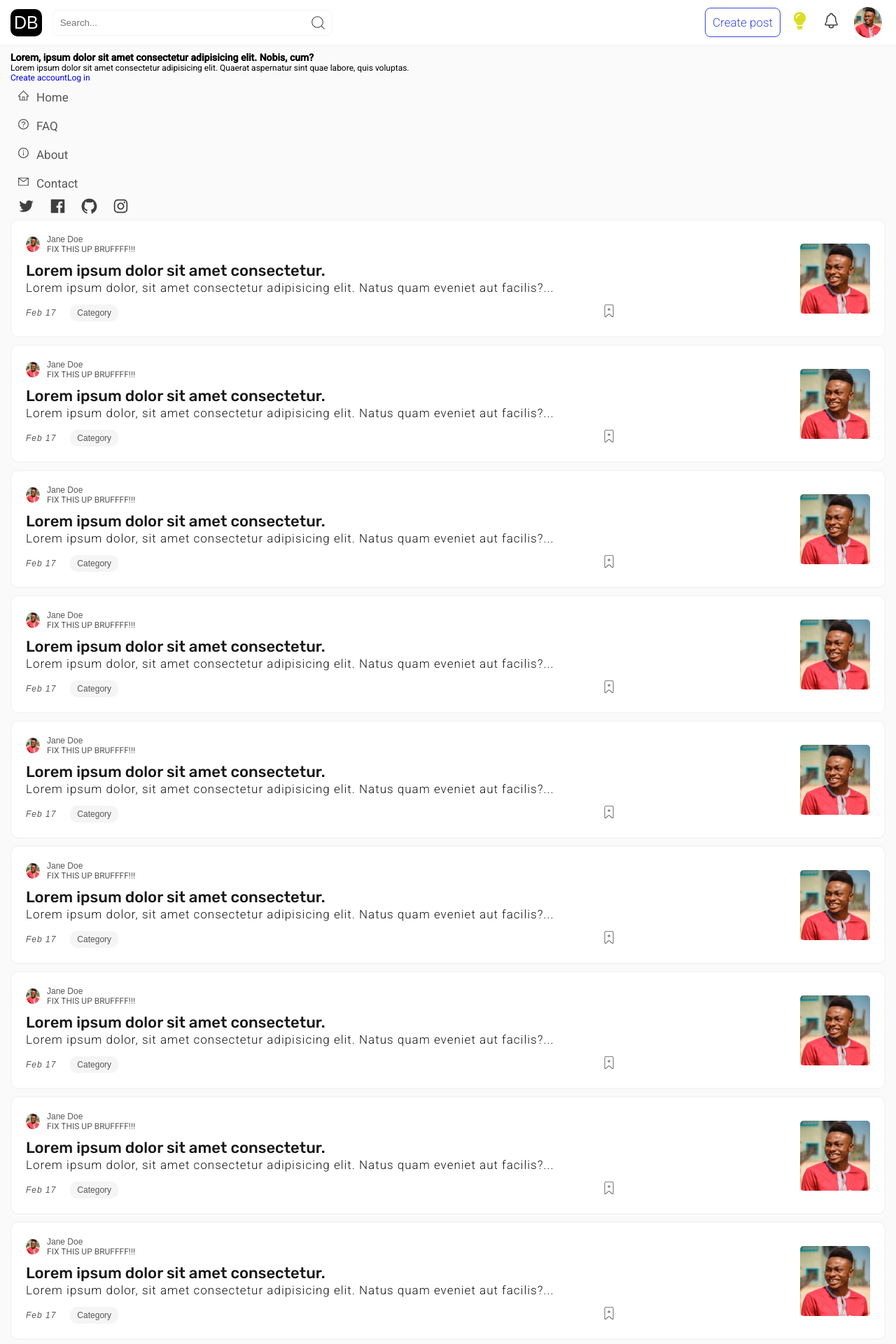
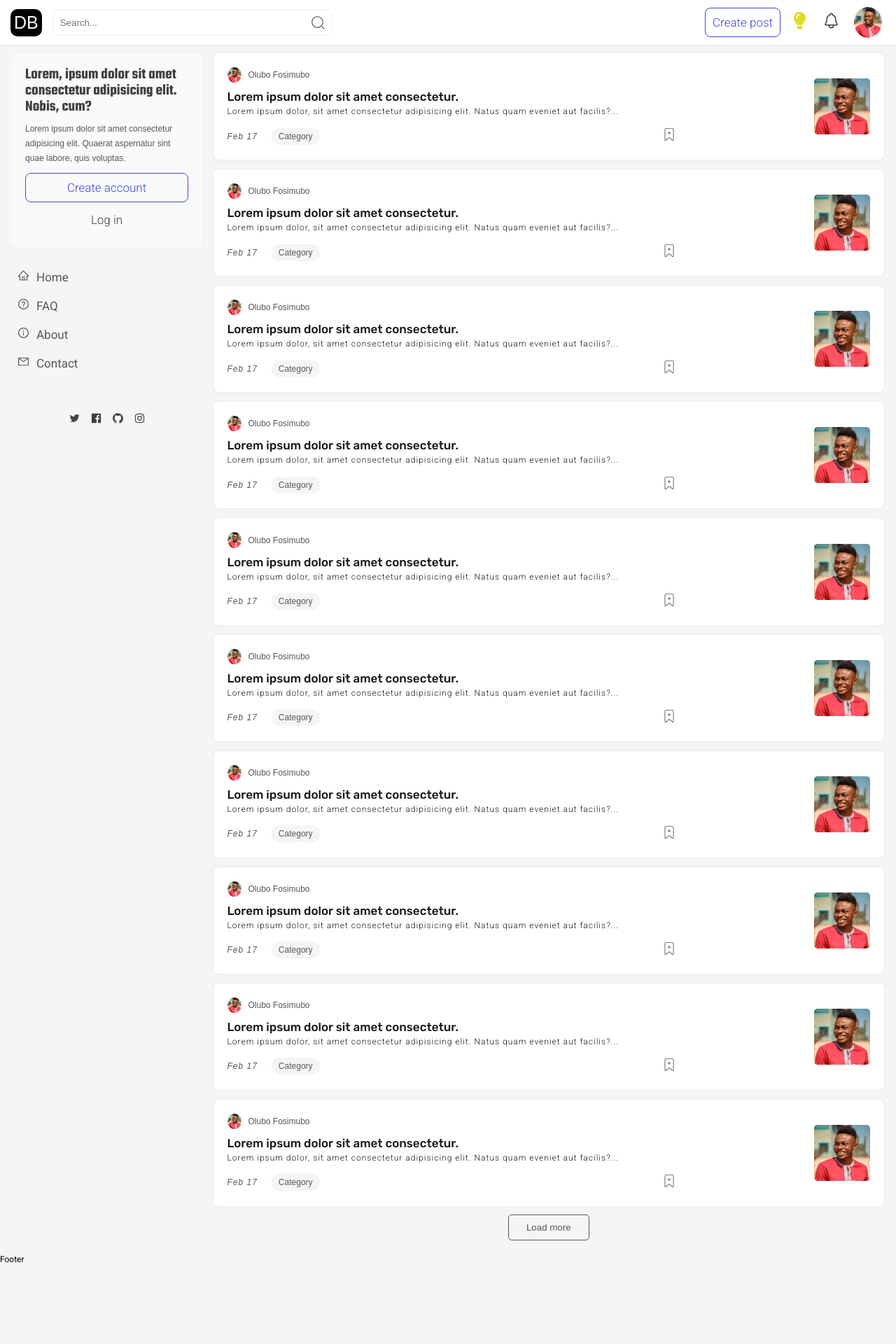
Before and after one commit to FojoBass/blog, a React (Create React App) app: page / in a window 1280 px wide. Shown: the top 1920 px of the page at 70% size. After the commit the page ends 1806 px from the top, so only its background shows below. Built offline with nearby package versions, Linux system fonts and the light colour scheme; a web font is replaced by a local one.

Commit message:
Build Build Build

```diff
--- a/src/pages/Home.tsx
+++ b/src/pages/Home.tsx
@@ -1,14 +1,20 @@
-import React from 'react';
+import React, { useState } from 'react';
 import { Link } from 'react-router-dom';
 import SidenavPart from './components/SidenavPart';
 import dummyImg from '../assets/Me cropped.jpg';
 import { CiBookmarkPlus } from 'react-icons/ci';
+import AuthorInfo from './components/AuthorInfo';
+
+// TODO IMPLEMNET RESPONSE SCROLL FOR ASIDE
 
 const Home = () => {
+  // TODO JUST A PLACEHOLDER FOR AUTH
+  const [isLogged, setIsLogged] = useState(false);
   return (
     <section id='home_sect'>
-      <div className='center_sect'>
+      <div className='center_sect home_wrapper'>
         <aside className='left_side'>
+          {!isLogged ? (
             <div className='not_logged_sect'>
               <h3>
                 Lorem, ipsum dolor sit amet consectetur adipisicing elit. Nobis,
@@ -27,65 +33,34 @@ const Home = () => {
                   Log in
                 </Link>
               </div>
+            </div>
+          ) : (
+            ''
+          )}
 
           <SidenavPart />
-          </div>
         </aside>
 
         <main className='main_side'>
           <article className='single_post'>
             <div className='post_wrapper'>
               <div className='top'>
-                <Link to='/p/dummyUser' className='img_wrapper'>
-                  <img src={dummyImg} />
+                <div className='top_child'>
+                  <Link className='img_wrapper' to='/p/dummyUser'>
+                    <img src={dummyImg} alt='' />
                   </Link>
                   <Link to='/p/dummyUser' className='author_name'>
-                  jane doe
-                  <div className='author_info'>FIX THIS UP BRUFFFF!!!</div>
+                    Olubo Fosimubo
                   </Link>
+                  <AuthorInfo
+                    imgUrl={dummyImg}
+                    name={'dummy Name'}
+                    about={
+                      'Lorem ipsum, dolor sit amet consectetur adipisicing elit. Delectus, quisquam.'
+                    }
+                    followersCount={25}
+                  />
                 </div>
-
-              <div className='mid'>
-                <Link to='/dummyUser/dummyPost' className='title'>
-                  Lorem ipsum dolor sit amet consectetur.
-                </Link>
-                <p className='detail'>
-                  Lorem ipsum dolor, sit amet consectetur adipisicing elit.
-                  Natus quam eveniet aut facilis?...
-                </p>
-              </div>
-
-              <div className='bottom'>
-                <div className='bottom_left'>
-                  <span className='created_at'>Feb 17</span>
-                  <Link className='category' to='/categories/dummy'>
-                    Category
-                  </Link>
-                </div>
-
-                <div className='bottom_right'>
-                  <button className='bkmark_btn'>
-                    <CiBookmarkPlus />
-                  </button>
-                </div>
-              </div>
-            </div>
-
-            <Link to='/dummyUser/dummyPost' className='img_wrapper'>
-              <img src={dummyImg} alt='' />
-            </Link>
-          </article>
-
-          <article className='single_post'>
-            <div className='post_wrapper'>
-              <div className='top'>
-                <Link to='/p/dummyUser' className='img_wrapper'>
-                  <img src={dummyImg} />
-                </Link>
-                <Link to='/p/dummyUser' className='author_name'>
-                  jane doe
-                  <div className='author_info'>FIX THIS UP BRUFFFF!!!</div>
-                </Link>
               </div>
 
               <div className='mid'>
@@ -121,13 +96,22 @@ const Home = () => {
           <article className='single_post'>
             <div className='post_wrapper'>
               <div className='top'>
-                <Link to='/p/dummyUser' className='img_wrapper'>
-                  <img src={dummyImg} />
+                <div className='top_child'>
+                  <Link className='img_wrapper' to='/p/dummyUser'>
+                    <img src={dummyImg} alt='' />
                   </Link>
                   <Link to='/p/dummyUser' className='author_name'>
-                  jane doe
-                  <div className='author_info'>FIX THIS UP BRUFFFF!!!</div>
+                    Olubo Fosimubo
                   </Link>
+                  <AuthorInfo
+                    imgUrl={dummyImg}
+                    name={'dummy Name'}
+                    about={
+                      'Lorem ipsum, dolor sit amet consectetur adipisicing elit. Delectus, quisquam.'
+                    }
+                    followersCount={25}
+                  />
+                </div>
               </div>
 
               <div className='mid'>
@@ -163,13 +147,22 @@ const Home = () => {
           <article className='single_post'>
             <div className='post_wrapper'>
               <div className='top'>
-                <Link to='/p/dummyUser' className='img_wrapper'>
-                  <img src={dummyImg} />
+                <div className='top_child'>
+                  <Link className='img_wrapper' to='/p/dummyUser'>
+                    <img src={dummyImg} alt='' />
                   </Link>
                   <Link to='/p/dummyUser' className='author_name'>
-                  jane doe
-                  <div className='author_info'>FIX THIS UP BRUFFFF!!!</div>
+                    Olubo Fosimubo
                   </Link>
+                  <AuthorInfo
+                    imgUrl={dummyImg}
+                    name={'dummy Name'}
+                    about={
+                      'Lorem ipsum, dolor sit amet consectetur adipisicing elit. Delectus, quisquam.'
+                    }
+                    followersCount={25}
+                  />
+                </div>
               </div>
 
               <div className='mid'>
@@ -205,13 +198,22 @@ const Home = () => {
           <article className='single_post'>
             <div className='post_wrapper'>
               <div className='top'>
-                <Link to='/p/dummyUser' className='img_wrapper'>
-                  <img src={dummyImg} />
+                <div className='top_child'>
+                  <Link className='img_wrapper' to='/p/dummyUser'>
+                    <img src={dummyImg} alt='' />
                   </Link>
                   <Link to='/p/dummyUser' className='author_name'>
-                  jane doe
-                  <div className='author_info'>FIX THIS UP BRUFFFF!!!</div>
+                    Olubo Fosimubo
                   </Link>
+                  <AuthorInfo
+                    imgUrl={dummyImg}
+                    name={'dummy Name'}
+                    about={
+                      'Lorem ipsum, dolor sit amet consectetur adipisicing elit. Delectus, quisquam.'
+                    }
+                    followersCount={25}
+                  />
+                </div>
               </div>
 
               <div className='mid'>
@@ -247,13 +249,22 @@ const Home = () => {
           <article className='single_post'>
             <div className='post_wrapper'>
               <div className='top'>
-                <Link to='/p/dummyUser' className='img_wrapper'>
-                  <img src={dummyImg} />
+                <div className='top_child'>
+                  <Link className='img_wrapper' to='/p/dummyUser'>
+                    <img src={dummyImg} alt='' />
                   </Link>
                   <Link to='/p/dummyUser' className='author_name'>
-                  jane doe
-                  <div className='author_info'>FIX THIS UP BRUFFFF!!!</div>
+                    Olubo Fosimubo
                   </Link>
+                  <AuthorInfo
+                    imgUrl={dummyImg}
+                    name={'dummy Name'}
+                    about={
+                      'Lorem ipsum, dolor sit amet consectetur adipisicing elit. Delectus, quisquam.'
+                    }
+                    followersCount={25}
+                  />
+                </div>
               </div>
 
               <div className='mid'>
@@ -289,13 +300,22 @@ const Home = () => {
           <article className='single_post'>
             <div className='post_wrapper'>
               <div className='top'>
-                <Link to='/p/dummyUser' className='img_wrapper'>
-                  <img src={dummyImg} />
+                <div className='top_child'>
+                  <Link className='img_wrapper' to='/p/dummyUser'>
+                    <img src={dummyImg} alt='' />
                   </Link>
                   <Link to='/p/dummyUser' className='author_name'>
-                  jane doe
-                  <div className='author_info'>FIX THIS UP BRUFFFF!!!</div>
+                    Olubo Fosimubo
                   </Link>
+                  <AuthorInfo
+                    imgUrl={dummyImg}
+                    name={'dummy Name'}
+                    about={
+                      'Lorem ipsum, dolor sit amet consectetur adipisicing elit. Delectus, quisquam.'
+                    }
+                    followersCount={25}
+                  />
+                </div>
               </div>
 
               <div className='mid'>
@@ -331,13 +351,22 @@ const Home = () => {
           <article className='single_post'>
             <div className='post_wrapper'>
               <div className='top'>
-                <Link to='/p/dummyUser' className='img_wrapper'>
-                  <img src={dummyImg} />
+                <div className='top_child'>
+                  <Link className='img_wrapper' to='/p/dummyUser'>
+                    <img src={dummyImg} alt='' />
                   </Link>
                   <Link to='/p/dummyUser' className='author_name'>
-                  jane doe
-                  <div className='author_info'>FIX THIS UP BRUFFFF!!!</div>
+                    Olubo Fosimubo
                   </Link>
+                  <AuthorInfo
+                    imgUrl={dummyImg}
+                    name={'dummy Name'}
+                    about={
+                      'Lorem ipsum, dolor sit amet consectetur adipisicing elit. Delectus, quisquam.'
+                    }
+                    followersCount={25}
+                  />
+                </div>
               </div>
 
               <div className='mid'>
@@ -373,13 +402,22 @@ const Home = () => {
           <article className='single_post'>
             <div className='post_wrapper'>
               <div className='top'>
-                <Link to='/p/dummyUser' className='img_wrapper'>
-                  <img src={dummyImg} />
+                <div className='top_child'>
+                  <Link className='img_wrapper' to='/p/dummyUser'>
+                    <img src={dummyImg} alt='' />
                   </Link>
                   <Link to='/p/dummyUser' className='author_name'>
-                  jane doe
-                  <div className='author_info'>FIX THIS UP BRUFFFF!!!</div>
+                    Olubo Fosimubo
                   </Link>
+                  <AuthorInfo
+                    imgUrl={dummyImg}
+                    name={'dummy Name'}
+                    about={
+                      'Lorem ipsum, dolor sit amet consectetur adipisicing elit. Delectus, quisquam.'
+                    }
+                    followersCount={25}
+                  />
+                </div>
               </div>
 
               <div className='mid'>
@@ -415,13 +453,22 @@ const Home = () => {
           <article className='single_post'>
             <div className='post_wrapper'>
               <div className='top'>
-                <Link to='/p/dummyUser' className='img_wrapper'>
-                  <img src={dummyImg} />
+                <div className='top_child'>
+                  <Link className='img_wrapper' to='/p/dummyUser'>
+                    <img src={dummyImg} alt='' />
                   </Link>
                   <Link to='/p/dummyUser' className='author_name'>
-                  jane doe
-                  <div className='author_info'>FIX THIS UP BRUFFFF!!!</div>
+                    Olubo Fosimubo
                   </Link>
+                  <AuthorInfo
+                    imgUrl={dummyImg}
+                    name={'dummy Name'}
+                    about={
+                      'Lorem ipsum, dolor sit amet consectetur adipisicing elit. Delectus, quisquam.'
+                    }
+                    followersCount={25}
+                  />
+                </div>
               </div>
 
               <div className='mid'>
@@ -454,7 +501,58 @@ const Home = () => {
             </Link>
           </article>
 
-          <button className='load_more_btn'>Load more stories</button>
+          <article className='single_post'>
+            <div className='post_wrapper'>
+              <div className='top'>
+                <div className='top_child'>
+                  <Link className='img_wrapper' to='/p/dummyUser'>
+                    <img src={dummyImg} alt='' />
+                  </Link>
+                  <Link to='/p/dummyUser' className='author_name'>
+                    Olubo Fosimubo
+                  </Link>
+                  <AuthorInfo
+                    imgUrl={dummyImg}
+                    name={'dummy Name'}
+                    about={
+                      'Lorem ipsum, dolor sit amet consectetur adipisicing elit. Delectus, quisquam.'
+                    }
+                    followersCount={25}
+                  />
+                </div>
+              </div>
+
+              <div className='mid'>
+                <Link to='/dummyUser/dummyPost' className='title'>
+                  Lorem ipsum dolor sit amet consectetur.
+                </Link>
+                <p className='detail'>
+                  Lorem ipsum dolor, sit amet consectetur adipisicing elit.
+                  Natus quam eveniet aut facilis?...
+                </p>
+              </div>
+
+              <div className='bottom'>
+                <div className='bottom_left'>
+                  <span className='created_at'>Feb 17</span>
+                  <Link className='category' to='/categories/dummy'>
+                    Category
+                  </Link>
+                </div>
+
+                <div className='bottom_right'>
+                  <button className='bkmark_btn'>
+                    <CiBookmarkPlus />
+                  </button>
+                </div>
+              </div>
+            </div>
+            <Link to='/dummyUser/dummyPost' className='img_wrapper'>
+              <img src={dummyImg} alt='' />
+            </Link>
+          </article>
+
+          <button className='load_more_btn'>Load more</button>
         </main>
       </div>
     </section>
--- /dev/null
+++ b/src/pages/components/AuthorInfo.tsx
@@ -0,0 +1,40 @@
+import React from 'react';
+import { Link } from 'react-router-dom';
+
+export interface AuthorInfoType {
+  imgUrl: string;
+  name: string;
+  about: string;
+  followersCount: number;
+}
+
+const AuthorInfo: React.FC<AuthorInfoType> = ({
+  imgUrl,
+  name,
+  about,
+  followersCount,
+}) => {
+  return (
+    <div className='author_info_wrapper'>
+      <div className='author_info_top'>
+        <Link to='/p/dummyUser' className='heading'>
+          <div className='img_wrapper'>
+            <img src={imgUrl} alt='' />
+          </div>
+
+          <h3 className='name'>{name}</h3>
+        </Link>
+
+        <p className='info'>{about}</p>
+      </div>
+
+      <div className='author_info_bottom'>
+        <span className='left_side'>{followersCount} Followers </span>
+
+        <button className='right_side follow_btn'>Follow</button>
+      </div>
+    </div>
+  );
+};
+
+export default AuthorInfo;
--- /dev/null
+++ b/src/scss/_author_info.scss
@@ -0,0 +1,64 @@
+@import 'config';
+
+.author_info_wrapper {
+  @include position(absolute, left, top, 120%, 50%, x);
+  background-color: var(--bg_clr3);
+  border: 2px solid var(--brd_clr);
+  padding: 20px;
+  width: 300px;
+  border-radius: 5px;
+  transition: all ease-out $fmid_trans;
+  @include opacityHide;
+
+  ::before {
+    content: '';
+    @include position(absolute, left, top, -20px, 50%);
+    border: 10px solid transparent;
+    border-right-color: var(--brd_clr);
+  }
+
+  .heading {
+    @include flexDisplay(center, flex-start);
+    width: fit-content;
+    margin-bottom: 10px;
+
+    .img_wrapper {
+      width: 40px;
+      border-radius: 50%;
+      margin-right: 10px;
+    }
+
+    .name {
+      text-transform: capitalize;
+      font-family: $fnt_hdg2;
+      font-size: $txt_size3;
+      color: var(--txt_clr1);
+      letter-spacing: 0.1rem;
+    }
+  }
+
+  .info {
+    line-height: 2rem;
+    letter-spacing: 0.1rem;
+    color: var(--txt_clr3);
+    margin-bottom: 10px;
+  }
+
+  .author_info_bottom {
+    @include flexDisplay(center, space-between);
+    padding: 10px 0 0;
+    border-top: 1.5px solid var(--brd_clr);
+
+    .left_side {
+      font-family: $fnt_spc2;
+      color: var(--txt_clr1);
+    }
+
+    .follow_btn {
+      background-color: var(--acc_clr);
+      color: #ffffff;
+      padding: 3px 10px;
+      border-radius: 5px;
+    }
+  }
+}
--- a/src/scss/_config.scss
+++ b/src/scss/_config.scss
@@ -30,12 +30,12 @@ $txt_size4: 2.7rem;
   --acc_clr_shd: #3b49df1c;
   --spc_clr: #40404023;
   // --brd_clr: #0000001a;
-  --brd_clr: #f5f5f5;
+  --brd_clr: #f0f0f0;
 }
 
 :root.dark {
-  --bg_clr1: #000000;
-  --bg_clr2: #2b2b2b;
+  --bg_clr1: #2b2b2b;
+  --bg_clr2: #000000;
   --bg_clr3: #171717;
   --txt_clr1: #bdbdbd;
   --txt_clr2: #e5e5e5;
@@ -43,7 +43,7 @@ $txt_size4: 2.7rem;
   --acc_clr: #818cf8;
   --acc_clr_shd: #252953;
   --spc_clr: #5f5f5f93;
-  --brd_clr: #2b2b2b;
+  --brd_clr: #222222;
 }
 
 // * Variables End
@@ -90,21 +90,26 @@ $txt_size4: 2.7rem;
   }
 }
 
-@mixin position($type, $x, $y, $x_val, $y_val) {
+@mixin position($type, $x, $y, $x_val, $y_val, $cancel_trans: false) {
   $x_trans: -$x_val;
   $y_trans: -$y_val;
 
   @if $x == right {
     $x_trans: $x_val;
   }
-  @if &y == bottom {
+  @if $y == bottom {
     $y_trans: $y_val;
   }
 
-  @if unit($x_val) == px {
+  @if (unit($x_val) == px or $cancel_trans == x) {
     $x_trans: 0;
   }
-  @if unit($y_val) == px {
+  @if (unit($y_val) == px or $cancel_trans == y) {
+    $y_trans: 0;
+  }
+
+  @if $cancel_trans == both {
+    $x_trans: 0;
     $y_trans: 0;
   }
 
--- a/src/scss/_defaults.scss
+++ b/src/scss/_defaults.scss
@@ -25,7 +25,7 @@
 }
 
 body {
-  background-color: var(--bg_clr1);
+  background-color: var(--bg_clr2);
   font-size: $txt_size1;
 }
 
@@ -57,6 +57,7 @@ img {
   height: auto;
   width: 100%;
   display: block;
+  background-color: var(--bg_clr2);
 }
 
 .img_wrapper {
--- a/src/scss/_home.scss
+++ b/src/scss/_home.scss
@@ -3,11 +3,103 @@
 #home_sect {
   padding: 10px 0;
 
-  .left_side {
+  .home_wrapper {
+    @include flexDisplay(stretch, space-between);
+    position: relative;
+
+    .left_side:not(.author_info_bottom .left_side) {
       @include displayHide;
       @include mediaQueries(min, 800px) {
         display: block;
+        flex-basis: 22%;
+        align-self: flex-start;
       }
+
+      .not_logged_sect {
+        background-color: var(--bg_clr1);
+        border-radius: 10px;
+        padding: 20px;
+        border: 1.5px solid var(--brd_clr);
+        margin-bottom: 20px;
+
+        h3 {
+          line-height: 2.3rem;
+          margin-bottom: 10px;
+          color: var(--txt_clr2);
+          font-family: $fnt_hdg2;
+          font-size: $txt_size3;
+        }
+
+        p {
+          line-height: 2.1rem;
+          color: var(--txt_clr1);
+          margin-bottom: 10px;
+          font-family: $fnt_spc1;
+          font-weight: 300;
+        }
+
+        .btns_wrapper {
+          @include flexDisplay(center, center, column);
+
+          .create_acct_btn {
+            border: 1px solid var(--acc_clr);
+            width: 100%;
+            padding: 10px 0;
+            border-radius: 8px;
+            color: var(--acc_clr);
+            font-size: $txt_size2;
+            font-weight: 300;
+            transition: all ease $vfast_trans;
+            text-align: center;
+            margin-bottom: 5px;
+
+            &:hover {
+              text-decoration: underline;
+              background-color: var(--acc_clr);
+              color: #fff;
+            }
+          }
+
+          .login_btn {
+            color: var(--txt_clr2);
+            transition: all ease $vfast_trans;
+            font-size: $txt_size2;
+            padding: 10px 0;
+            width: 100%;
+            text-align: center;
+            border-radius: 5px;
+            font-weight: 300;
+
+            &:hover {
+              @include navHover();
+            }
+          }
+        }
+      }
+
+      .side_nav_opts {
+        margin-bottom: 50px;
+
+        .side_nav_opt {
+          font-size: $txt_size2;
+        }
+      }
+
+      .side_nav_socials {
+        text-align: center;
+
+        .side_nav_social {
+          font-size: $txt_size2;
+          margin: 0 2px;
+        }
+      }
+    }
+
+    .main_side {
+      flex-basis: 100%;
+
+      @include mediaQueries(min, 800px) {
+        flex-basis: 77%;
       }
 
       .single_post {
@@ -22,28 +114,40 @@
           flex-basis: 70%;
 
           .top {
-        @include flexDisplay(center, flex-start);
             margin-bottom: 10px;
 
-        .img_wrapper {
+            .top_child {
+              @include flexDisplay(center, flex-start);
+              position: relative;
+              width: fit-content;
+
+              &:hover {
+                .author_info_wrapper {
+                  @include opacityShow;
+                  z-index: 100;
+                }
+              }
+
+              .img_wrapper:not(.heading .img_wrapper) {
                 width: 20px;
                 border-radius: 50%;
               }
 
               .author_name {
-          position: relative;
                 margin-left: 10px;
                 text-transform: capitalize;
                 font-family: $fnt_spc2;
                 font-size: $txt_size1;
                 color: var(--txt_clr1);
+                height: 100%;
+              }
             }
           }
 
           .mid {
             .title {
               font-family: $fnt_hdg1;
-          font-size: $txt_size3;
+              font-size: $txt_size2;
               color: var(--txt_clr3);
               margin-bottom: 10px;
               font-weight: 500;
@@ -55,7 +159,6 @@
             }
 
             .detail {
-          font-size: $txt_size2;
               font-weight: 300;
               line-height: 2.3rem;
               letter-spacing: 0.1rem;
@@ -91,8 +194,8 @@
         }
 
         .post_wrapper + .img_wrapper {
-      width: 100px;
-      height: 100px;
+          width: 80px;
+          height: 80px;
           border-radius: 5px;
 
           &:hover {
@@ -107,4 +210,23 @@
           }
         }
       }
+
+      .load_more_btn {
+        max-width: 200px;
+        border: 1px solid var(--txt_clr1);
+        margin: 10px auto;
+        display: block;
+        color: var(--txt_clr1);
+        padding: 10px 25px;
+        border-radius: 5px;
+        font-family: $fnt_spc1;
+        transition: all ease $vfast_trans;
+
+        &:hover {
+          color: var(--txt_clr3);
+          border-color: var(--txt_clr3);
         }
+      }
+    }
+  }
+}
--- a/src/scss/_navbar.scss
+++ b/src/scss/_navbar.scss
@@ -56,6 +56,7 @@ nav {
         width: 400px;
         font-family: $fnt_spc2;
         transition: all ease $fast_trans;
+        color: var(--txt_clr3);
 
         &:focus {
           border-color: var(--acc_clr);
@@ -172,7 +173,6 @@ nav {
         border-radius: 50%;
 
         img {
-          background-color: var(--bg_clr2);
           width: 40px;
         }
       }
--- a/src/scss/main.scss
+++ b/src/scss/main.scss
@@ -4,3 +4,4 @@
 @import 'sidenav';
 @import 'sidenav_part';
 @import 'home';
+@import 'author_info';
```
Lines whose indentation alone changed are shown as unchanged.
